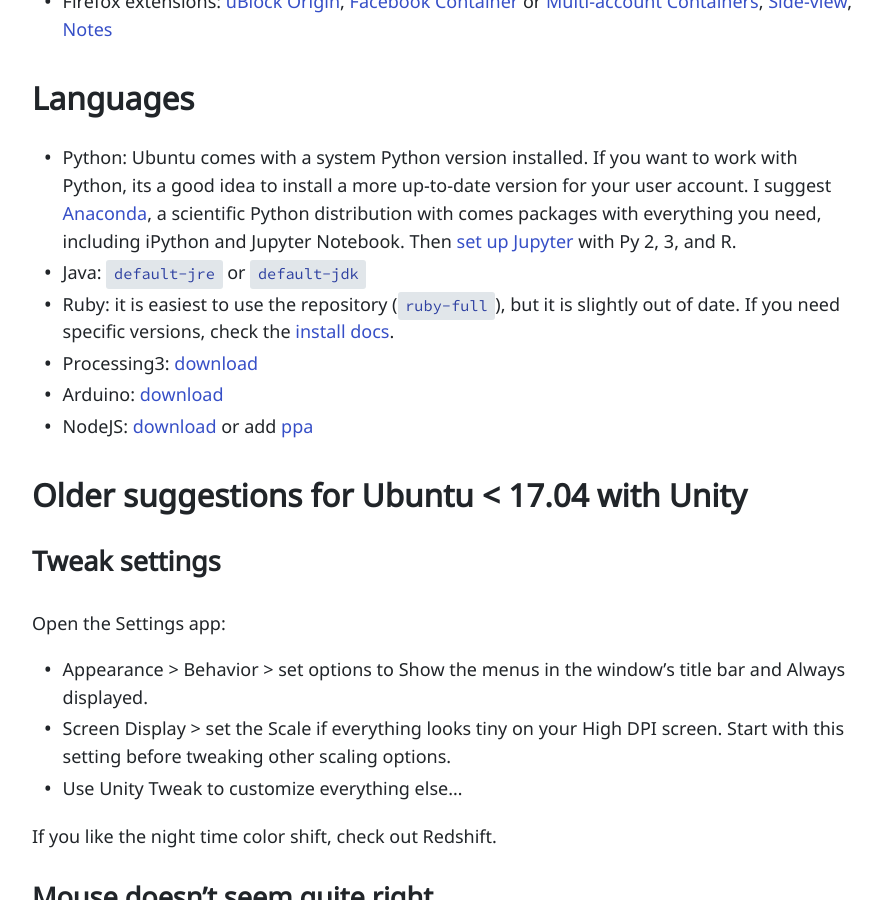
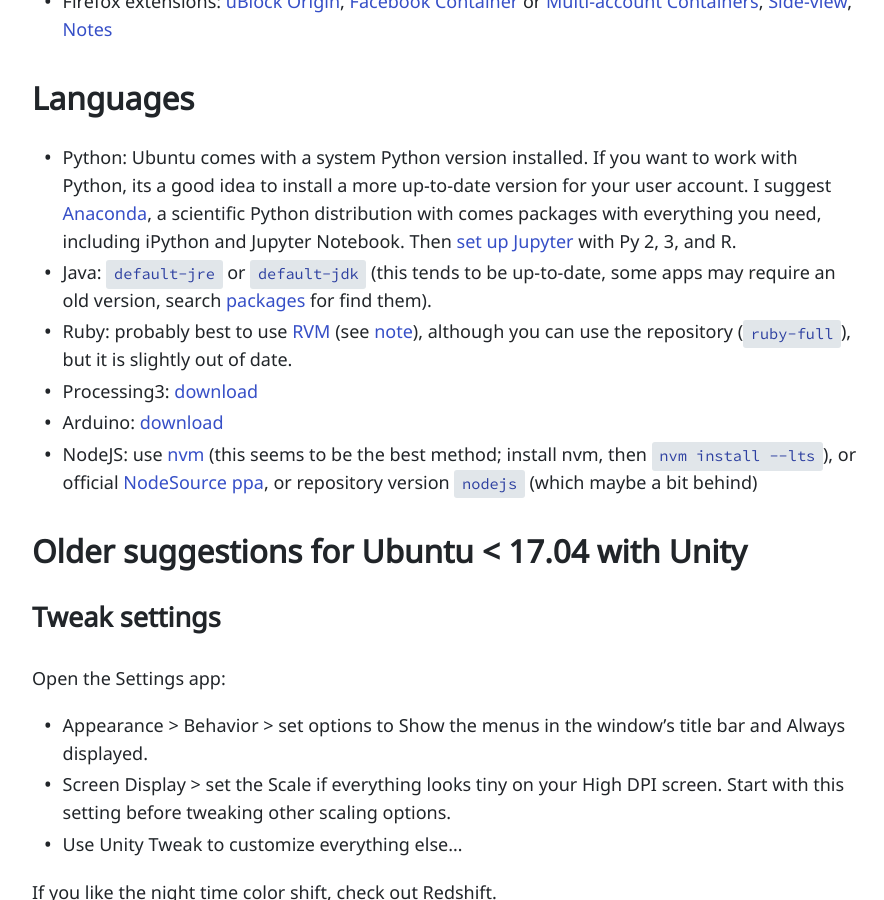
Before and after one commit to evanwill/_drafts, a Jekyll site: the page built from _notes/ubuntu-tips.md, in a window 1280 px wide and 900 px high, scrolled down 1420 px. Shown: the whole window, without its empty margins (194-1078 px from the left). Built offline with Jekyll 4.4.1, drawn with Linux system fonts in a browser that asks for light colours.

Commit message:
update language installs

```diff
--- a/_notes/ubuntu-tips.md
+++ b/_notes/ubuntu-tips.md
@@ -33,11 +33,11 @@
 ## Languages
 
 - Python: Ubuntu comes with a system Python version installed. If you want to work with Python, its a good idea to install a more up-to-date version for your user account. I suggest [Anaconda](https://www.continuum.io/downloads), a scientific Python distribution with comes packages with everything you need, including iPython and Jupyter Notebook. Then [set up Jupyter](https://evanwill.github.io/_drafts/notes/dual-python-notebook.html) with Py 2, 3, and R.
-- Java: `default-jre` or `default-jdk`
-- Ruby: it is easiest to use the repository (`ruby-full`), but it is slightly out of date. If you need specific versions, check the [install docs](https://www.ruby-lang.org/en/documentation/installation/).
+- Java: `default-jre` or `default-jdk` (this tends to be up-to-date, some apps may require an old version, search [packages](https://packages.ubuntu.com/search?keywords=jdk&searchon=names&suite=bionic&section=all) for find them).
+- Ruby: probably best to use [RVM](https://rvm.io/) (see [note]({{ '/notes/ruby-notes.html' | relative_url }})), although you can use the repository (`ruby-full`), but it is slightly out of date.
 - Processing3: [download](https://processing.org/download/)
 - Arduino: [download](https://www.arduino.cc/en/Main/Software)
-- NodeJS: [download](https://nodejs.org/en/) or add [ppa](https://nodejs.org/en/download/package-manager/)
+- NodeJS: use [nvm](https://github.com/creationix/nvm) (this seems to be the best method; install nvm, then `nvm install --lts`), or official [NodeSource ppa](https://github.com/nodesource/distributions/blob/master/README.md), or repository version `nodejs` (which maybe a bit behind)
 
 ## Older suggestions for Ubuntu < 17.04 with Unity
 
```
